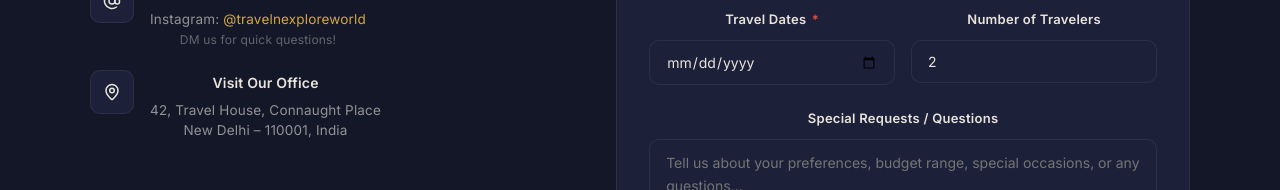
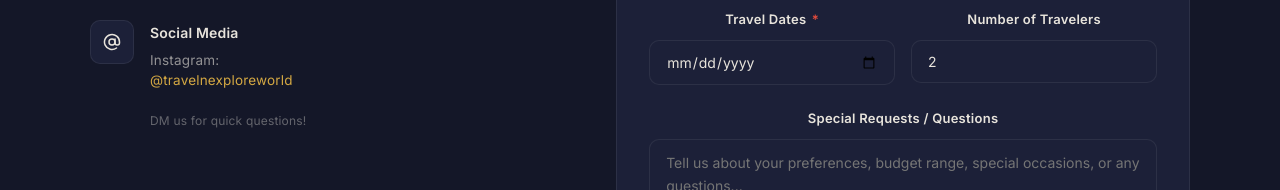
Before and after one commit to SachinGupta0206/travel-page-us, a React (Vite) app: page / in a window 1280 px wide. Shown: the part 8998-9188 px from the top of the page. Built offline with nearby package versions, Linux system fonts and the light colour scheme; a web font is replaced by a local one.

Commit message:
remv add

```diff
--- a/src/components/NewYearTravelLanding.tsx
+++ b/src/components/NewYearTravelLanding.tsx
@@ -2163,16 +2163,20 @@ export default function NewYearTravelLanding() {
           font-weight: 600;
           color: var(--text);
           margin-bottom: 4px;
+          text-align: left;
         }
         .contact-method-text p {
           font-size: 13.5px;
           color: var(--text-dim);
           line-height: 1.5;
+          text-align: left;
         }
         .contact-method-text a {
           color: var(--gold);
           text-decoration: none;
           transition: color 0.2s;
+          text-align: left;
+          display: block;
         }
         .contact-method-text a:hover {
           color: var(--gold-light);
@@ -2718,17 +2722,6 @@ export default function NewYearTravelLanding() {
                   <p>
                     Instagram: <a href="https://www.instagram.com/travelnexploreworld" target="_blank" rel="noopener noreferrer">@travelnexploreworld</a><br />
                     <span style={{ fontSize: '12px', color: 'var(--text-muted)' }}>DM us for quick questions!</span>
-                  </p>
-                </div>
-              </div>
-
-              <div className="contact-method">
-                <div className="contact-method-icon"><MapPin size={18} /></div>
-                <div className="contact-method-text">
-                  <h4>Visit Our Office</h4>
-                  <p>
-                    42, Travel House, Connaught Place<br />
-                    New Delhi – 110001, India
                   </p>
                 </div>
               </div>
```
